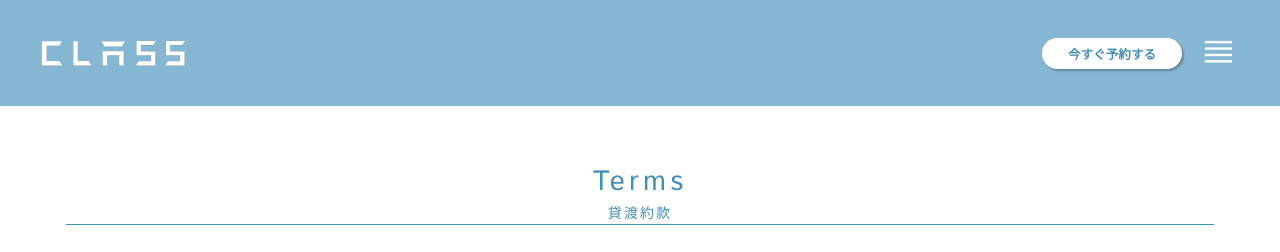
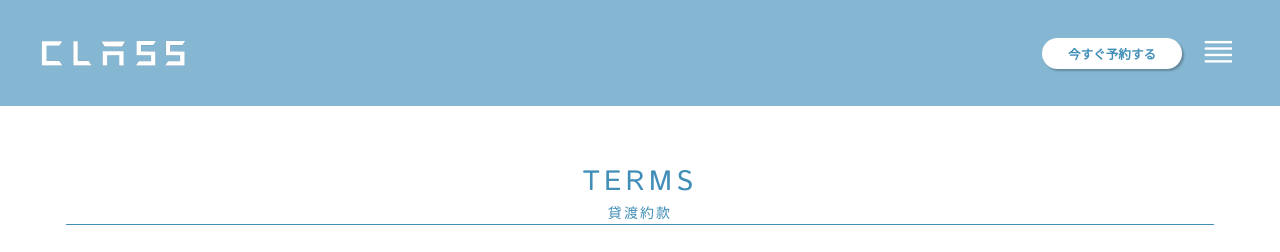
Before and after one commit to kentheboy/khufu-front-end, a Vue app: page /terms in a window 1280 px wide. Shown: the top 252 px of the page. Built offline with nearby package versions, Linux system fonts and the light colour scheme.

Commit message:
capitalize page titles

```diff
--- a/src/components/Guide.vue
+++ b/src/components/Guide.vue
@@ -4,7 +4,7 @@
         <main class="main">
             <section class="section__guide">
                 <div class="section__guide--title">
-                  <h1>Guide</h1>
+                  <h1>GUIDE</h1>
                   <h3>ご利用ガイド</h3>
                 </div>
                 <div class="section__guide--content">
--- a/src/components/Terms.vue
+++ b/src/components/Terms.vue
@@ -4,7 +4,7 @@
         <main class="main">
             <section class="section__terms">
                 <div class="section__terms--title">
-                  <h1>Terms</h1>
+                  <h1>TERMS</h1>
                   <h3>貸渡約款</h3>
                 </div>
                 <div class="section__terms--content">
```
